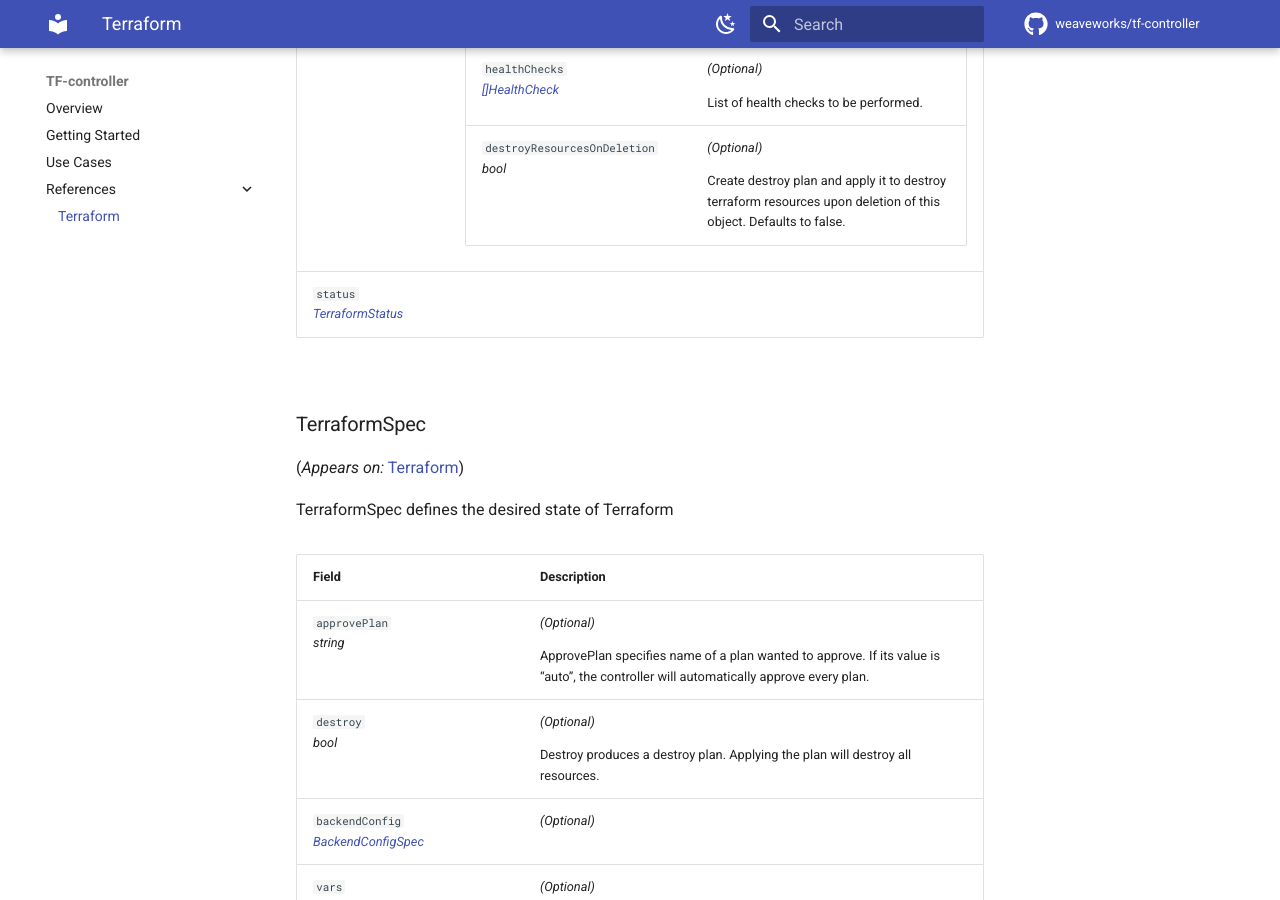
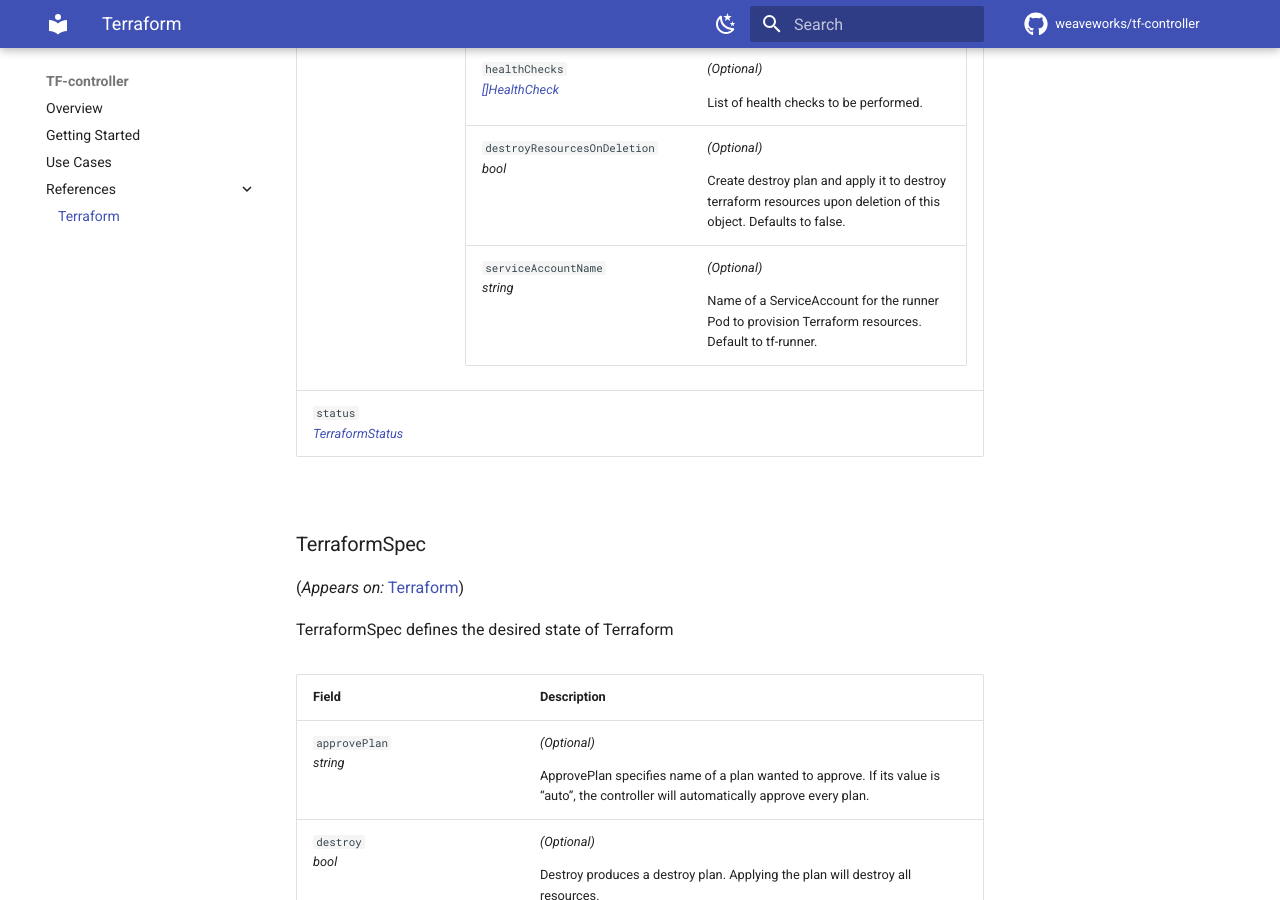
Before and after one commit to flux-iac/tofu-controller, an MkDocs documentation site: the page built from docs/References/terraform.md, in a window 1280 px wide and 900 px high, scrolled down 4703 px. Built offline with MkDocs 1.6.1 and Material for MkDocs 9.7.7, drawn with Linux system fonts in a browser that asks for light colours; comment, search, counter and statistics services are not loaded; some of the changed text lies outside the part shown.

Commit message:
use serviceAccountName from the object for the runner pod

```diff
--- a/docs/References/terraform.md
+++ b/docs/References/terraform.md
@@ -563,6 +563,19 @@
 upon deletion of this object. Defaults to false.</p>
 </td>
 </tr>
+<tr>
+<td>
+<code>serviceAccountName</code><br>
+<em>
+string
+</em>
+</td>
+<td>
+<em>(Optional)</em>
+<p>Name of a ServiceAccount for the runner Pod to provision Terraform resources.
+Default to tf-runner.</p>
+</td>
+</tr>
 </table>
 </td>
 </tr>
@@ -813,6 +826,19 @@
 <em>(Optional)</em>
 <p>Create destroy plan and apply it to destroy terraform resources
 upon deletion of this object. Defaults to false.</p>
+</td>
+</tr>
+<tr>
+<td>
+<code>serviceAccountName</code><br>
+<em>
+string
+</em>
+</td>
+<td>
+<em>(Optional)</em>
+<p>Name of a ServiceAccount for the runner Pod to provision Terraform resources.
+Default to tf-runner.</p>
 </td>
 </tr>
 </tbody>
```
Also changed, not shown: 6 other files.
